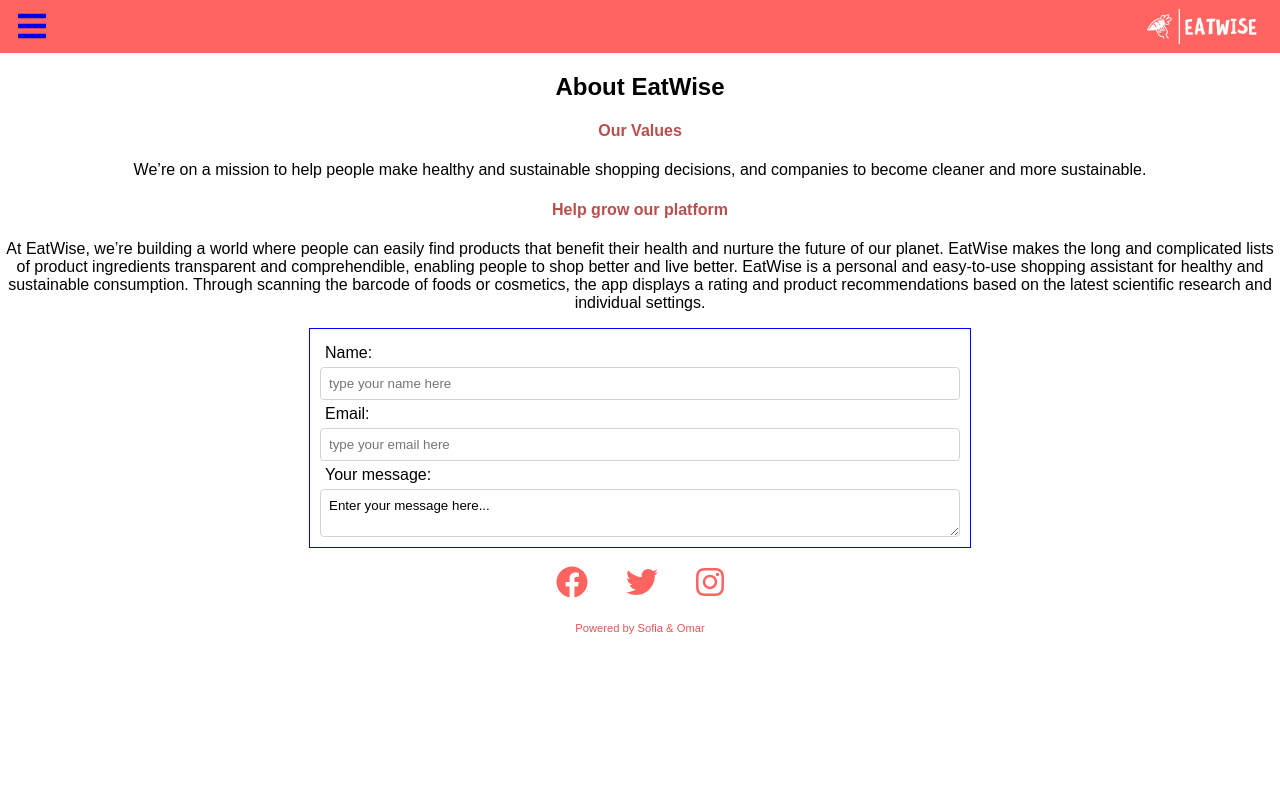
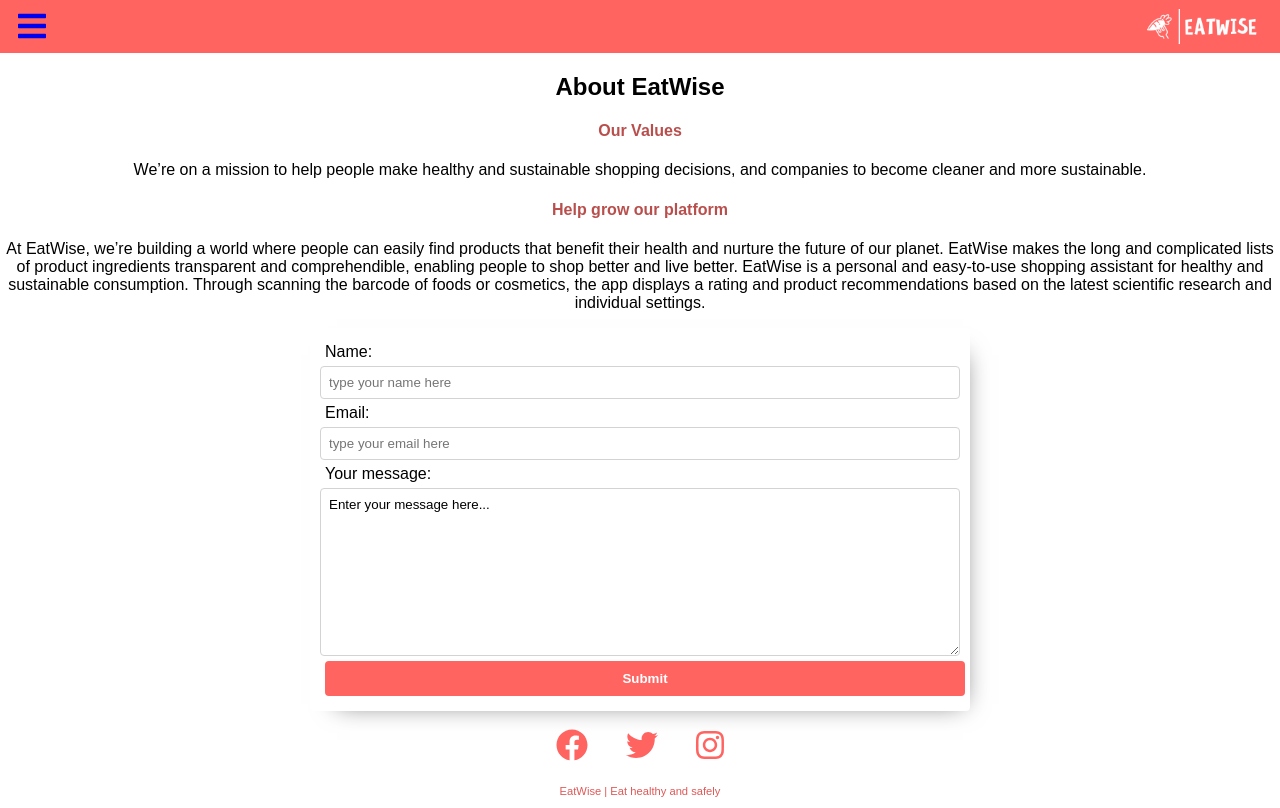
Before and after one commit to secondreact/eatwise, a React (Create React App) app: page /about in a window 1280 px wide. Built offline with nearby package versions, Linux system fonts and the light colour scheme; what webfontloader would draw is missing.

Commit message:
css form

```diff
--- a/src/Components/ContactForm/ContactForm.js
+++ b/src/Components/ContactForm/ContactForm.js
@@ -13,6 +13,7 @@ export default function ContactForm() {
         <textarea name="comment" id="1">
           Enter your message here...
         </textarea>
+        <button type="submit">Submit</button>
       </form>
     </div>
   );
--- a/src/Components/ContactForm/ContactForm.scss
+++ b/src/Components/ContactForm/ContactForm.scss
@@ -4,7 +4,8 @@ form {
   padding: 10px;
   width: 50%;
   margin: 10px auto 5px auto;
-  border: 1px solid blue;
+  border-radius: 4px;
+  box-shadow: 10px 10px 24px -17px rgba(105, 105, 105, 1);
   label {
     text-align: justify;
     margin: 5px;
@@ -19,5 +20,16 @@ form {
     padding: 8px;
     border-radius: 4px;
     border: 1px solid lightgrey;
+    height: 150px;
+  }
+  button {
+    background-color: #ff6461;
+    color: white;
+    font-weight: 800;
+    padding: 10px;
+    border-radius: 4px;
+    border: none;
+    width: 100%;
+    margin: 5px;
   }
 }
--- a/src/Components/Footer/Footer.js
+++ b/src/Components/Footer/Footer.js
@@ -21,7 +21,8 @@ export default function Footer() {
           <FontAwesomeIcon icon={faInstagram} size="2x" />
         </a>
       </div>
-      <p className="powered-text">Powered by Sofia & Omar</p>
+      {/* <p className="powered-text">Powered by Sofia & Omar</p> */}
+      <p className="powered-text">EatWise | Eat healthy and safely</p>
     </footer>
   );
 }
```
